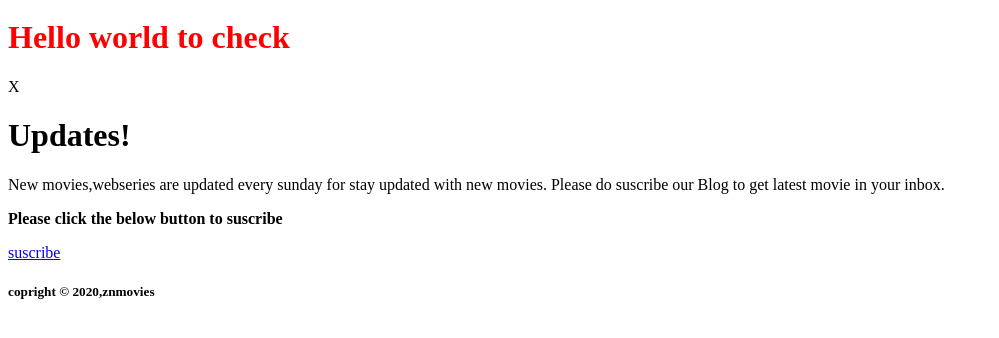
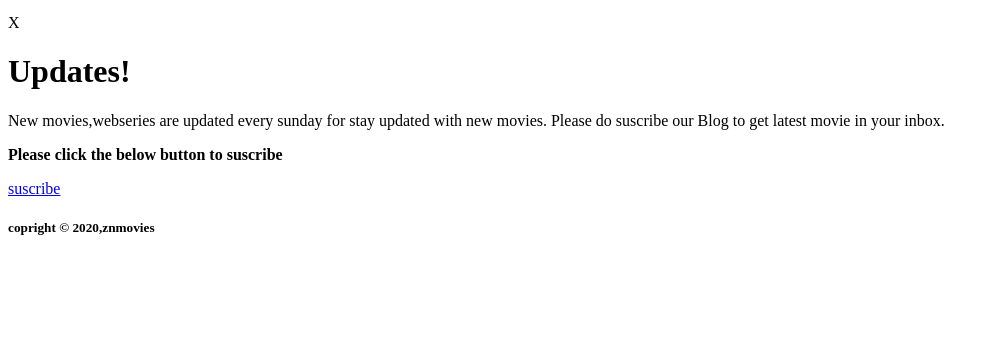
Before and after one commit to utkarsh4321/znmovies, a website: page index.html in a window 1280 px wide. Shown: the part 180-518 px from the top of the page, without its empty margins (0-999 px from the left). Drawn offline with nearby package versions, Linux system fonts and the light colour scheme.

Commit message:
test passes

```diff
--- a/index.html
+++ b/index.html
@@ -118,9 +118,7 @@
       </nav>
 
       <div class="main_container"></div>
-      <div class="modal-fade">
-        <h1 style="color:red;">Hello world to check</h1>
-      </div>
+      <div class="modal-fade"></div>
       <div class="made__modal mx-4" id="myModal">
         <div class="card">
           <!-- <ion-icon name="close-outline" class="modal-icon"></ion-icon> -->
```
